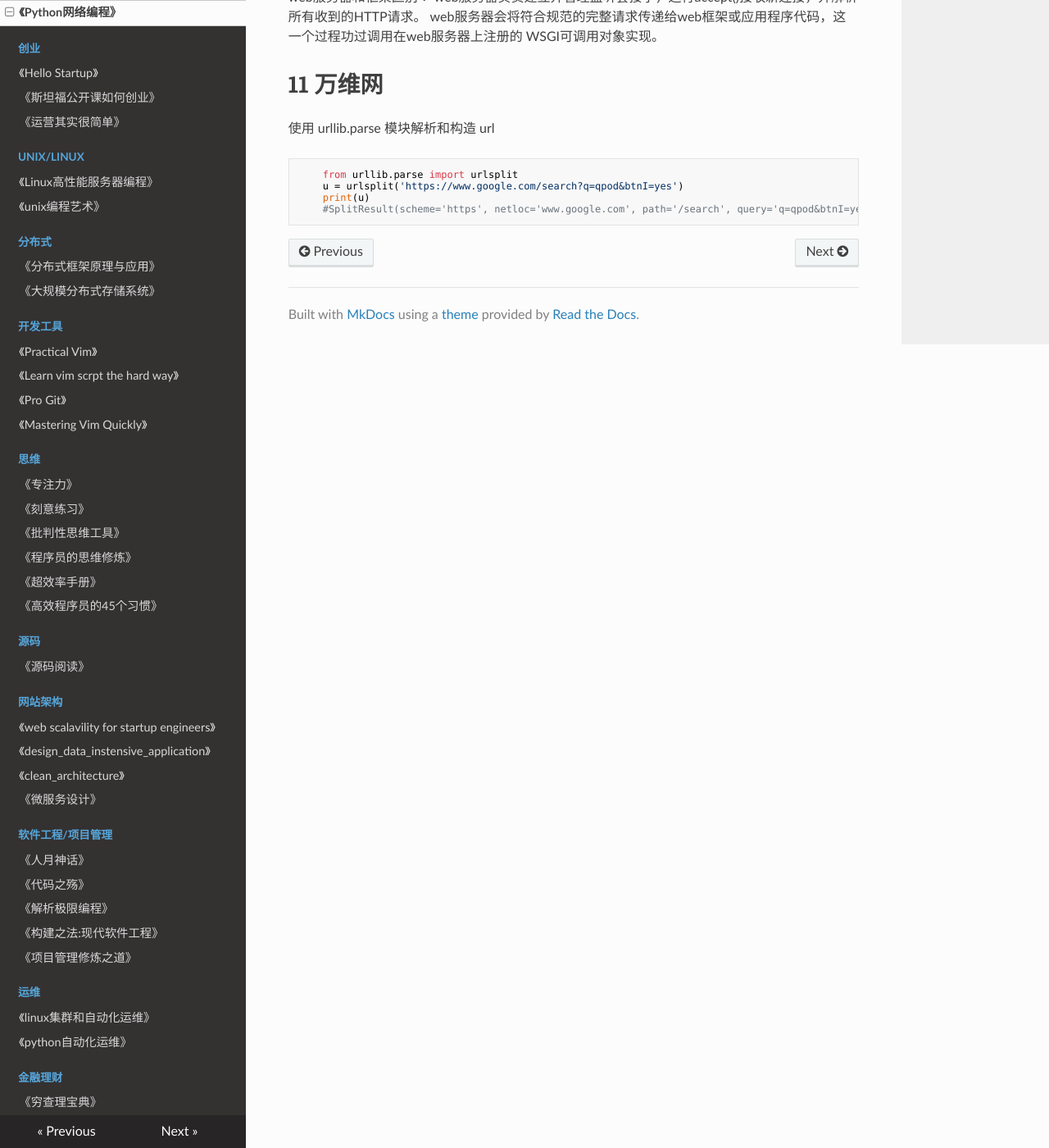
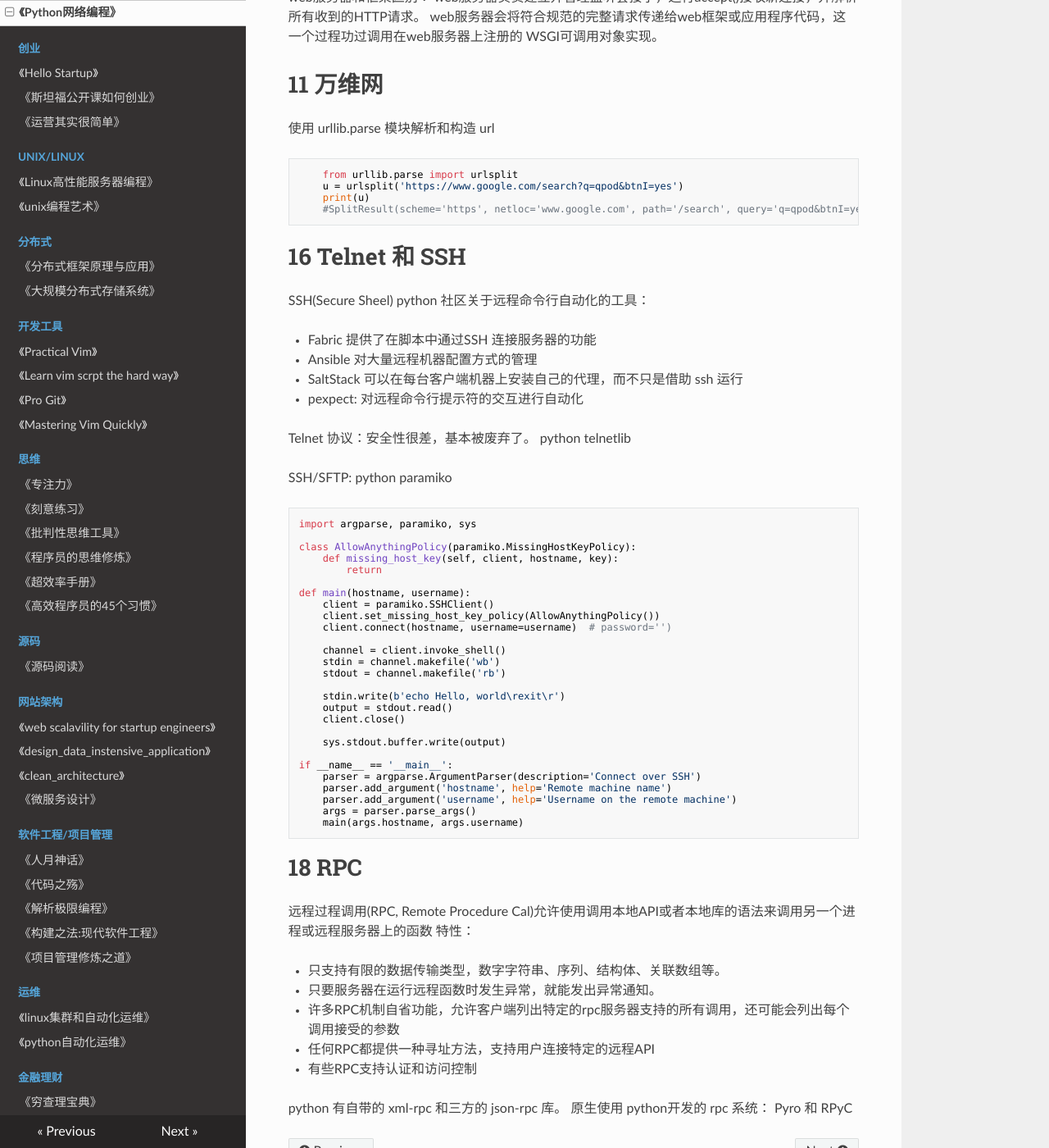
Before and after one commit to PegasusWang/booknotes, an MkDocs documentation site: the page built from docs/python/python_网络编程.md, in a window 1280 px wide and 1400 px high, scrolled down 8392 px. Shown: the whole window at 82% size. Built offline with MkDocs 1.6.1, drawn with Linux system fonts in a browser that asks for light colours; nearby versions of some CDN libraries; old or Windows-style settings are respelled for this version of MkDocs.

Commit message:
telnet ssh rpc

````diff
--- a/docs/python/python_网络编程.md
+++ b/docs/python/python_网络编程.md
@@ -510,3 +510,64 @@ WSGI可调用对象实现。
     print(u)
     #SplitResult(scheme='https', netloc='www.google.com', path='/search', query='q=qpod&btnI=yes', fragment='')
 ```
+
+
+# 16 Telnet 和 SSH
+
+SSH(Secure Sheel)
+python 社区关于远程命令行自动化的工具：
+
+- Fabric 提供了在脚本中通过SSH 连接服务器的功能
+- Ansible 对大量远程机器配置方式的管理
+- SaltStack 可以在每台客户端机器上安装自己的代理，而不只是借助  ssh 运行
+- pexpect: 对远程命令行提示符的交互进行自动化
+
+Telnet 协议：安全性很差，基本被废弃了。 python telnetlib
+
+
+SSH/SFTP: python paramiko
+
+```py
+import argparse, paramiko, sys
+
+class AllowAnythingPolicy(paramiko.MissingHostKeyPolicy):
+    def missing_host_key(self, client, hostname, key):
+        return
+
+def main(hostname, username):
+    client = paramiko.SSHClient()
+    client.set_missing_host_key_policy(AllowAnythingPolicy())
+    client.connect(hostname, username=username)  # password='')
+
+    channel = client.invoke_shell()
+    stdin = channel.makefile('wb')
+    stdout = channel.makefile('rb')
+
+    stdin.write(b'echo Hello, world\rexit\r')
+    output = stdout.read()
+    client.close()
+
+    sys.stdout.buffer.write(output)
+
+if __name__ == '__main__':
+    parser = argparse.ArgumentParser(description='Connect over SSH')
+    parser.add_argument('hostname', help='Remote machine name')
+    parser.add_argument('username', help='Username on the remote machine')
+    args = parser.parse_args()
+    main(args.hostname, args.username)
+```
+
+
+# 18 RPC
+
+远程过程调用(RPC, Remote Procedure Cal)允许使用调用本地API或者本地库的语法来调用另一个进程或远程服务器上的函数
+特性：
+
+- 只支持有限的数据传输类型，数字字符串、序列、结构体、关联数组等。
+- 只要服务器在运行远程函数时发生异常，就能发出异常通知。
+- 许多RPC机制自省功能，允许客户端列出特定的rpc服务器支持的所有调用，还可能会列出每个调用接受的参数
+- 任何RPC都提供一种寻址方法，支持用户连接特定的远程API
+- 有些RPC支持认证和访问控制
+
+python 有自带的  xml-rpc 和三方的 json-rpc 库。
+原生使用 python开发的 rpc 系统： Pyro 和 RPyC
````
